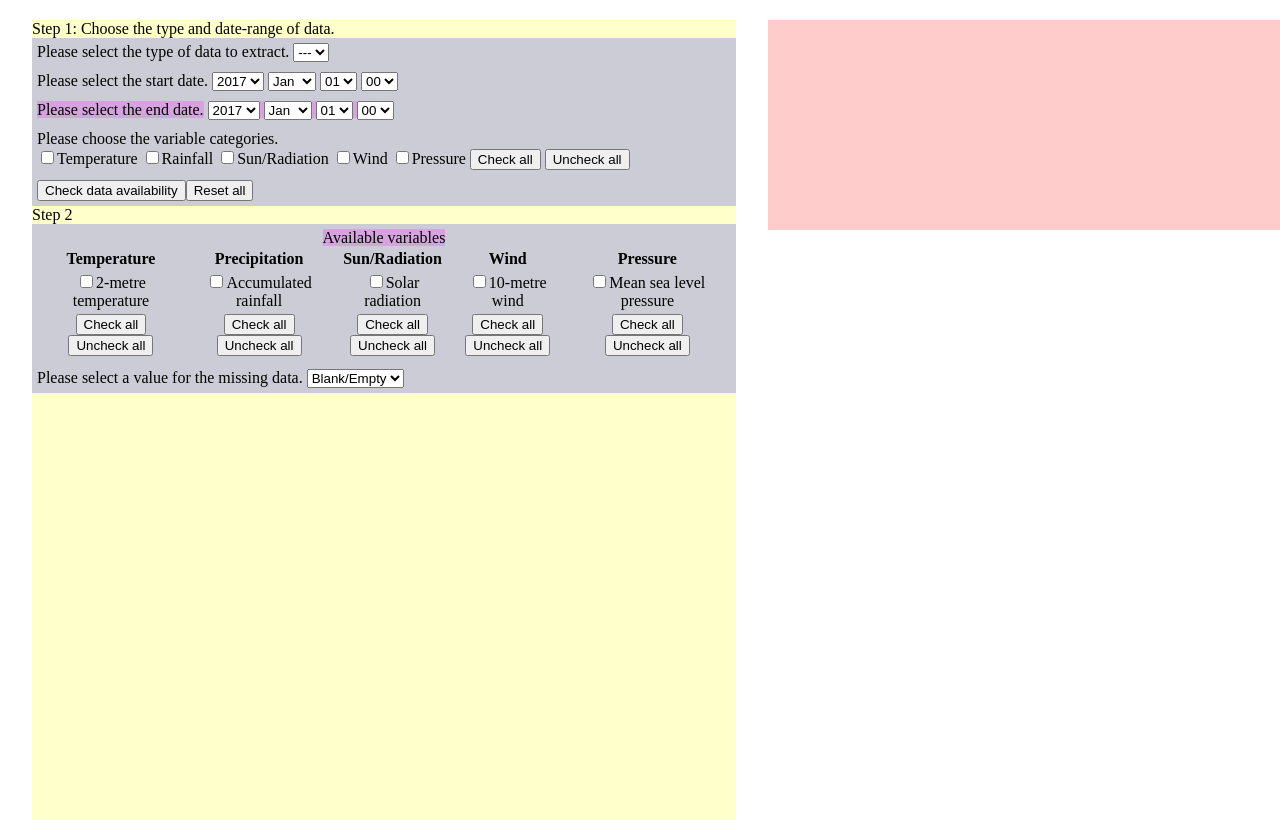
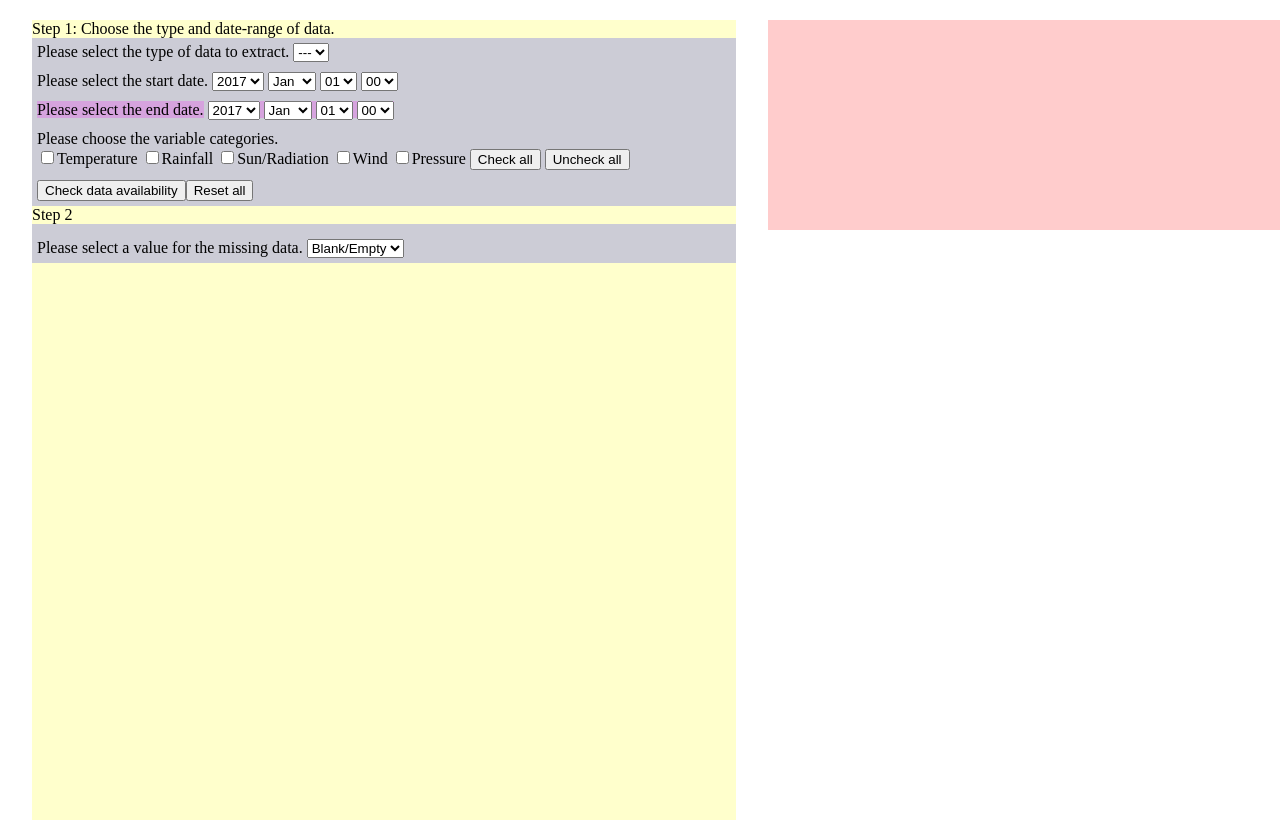
Before and after one commit to AndyGabey/extractor, a Flask app: template extractor/templates/data_extractor.html in a window 1280 px wide; the page is wider, and only the part inside the window is pictured. Run offline with Flask 2, Linux system fonts and the light colour scheme; the template is opened without the code that fills it, so the values that code supplies are empty; parts of the project's set-up code (start-up, migrations or seed data) failed here and were passed over; some libraries are stand-ins or nearby versions.

Commit message:
Removed static table template.

```diff
--- a/extractor/templates/data_extractor.html
+++ b/extractor/templates/data_extractor.html
@@ -402,34 +402,7 @@ Please choose the variable categories.<br>
 </div>
 <div><input type="button" id="check_step_one" value="Check data availability"></input><input type="button" id="reset_1" value="Reset all"></input></div>
 Step 2
-<div id="variables"><span style="width: 100%; text-align: center;">Available variables</span><br>
-<table>
-<thead>
-<tr><th>Temperature</th><th>Precipitation</th><th>Sun/Radiation</th><th>Wind</th><th>Pressure</th></tr>
-</thead>
-<tbody>
-<tr><td><input type="checkbox" name="var" value="T" vartype="temp">2-metre temperature</input></td><td><input type="checkbox" name="var" value="RF" vartype="prec">Accumulated rainfall</input></td><td><input type="checkbox" name="var" value="solar" vartype="rad">Solar radiation</input></td><td><input type="checkbox" name="var" value="U10" vartype="wind">10-metre wind</input></td><td><input type="checkbox" name="var" value="mslp" vartype="pres">Mean sea level pressure</input></td></tr>
-</tbody>
-<tfoot>
-<tr>
-<td>
-<input type="button" id="check_all_temp_var" value="Check all"></input><br><input type="button" id="uncheck_all_temp_var" value="Uncheck all"></input>
-</td>
-<td>
-<input type="button" id="check_all_prec_var" value="Check all"></input><br><input type="button" id="uncheck_all_prec_var" value="Uncheck all"></input>
-</td>
-<td>
-<input type="button" id="check_all_rad_var" value="Check all"></input><br><input type="button" id="uncheck_all_rad_var" value="Uncheck all"></input>
-</td>
-<td>
-<input type="button" id="check_all_wind_var" value="Check all"></input><br><input type="button" id="uncheck_all_wind_var" value="Uncheck all"></input>
-</td>
-<td>
-<input type="button" id="check_all_pres_var" value="Check all"></input><br><input type="button" id="uncheck_all_pres_var" value="Uncheck all"></input>
-</td>
-</tfoot>
-</table>
-</div>
+<div id="variables"></div>
 <div id="missing_value_options">
 Please select a value for the missing data.
 <select id="missing">
```
